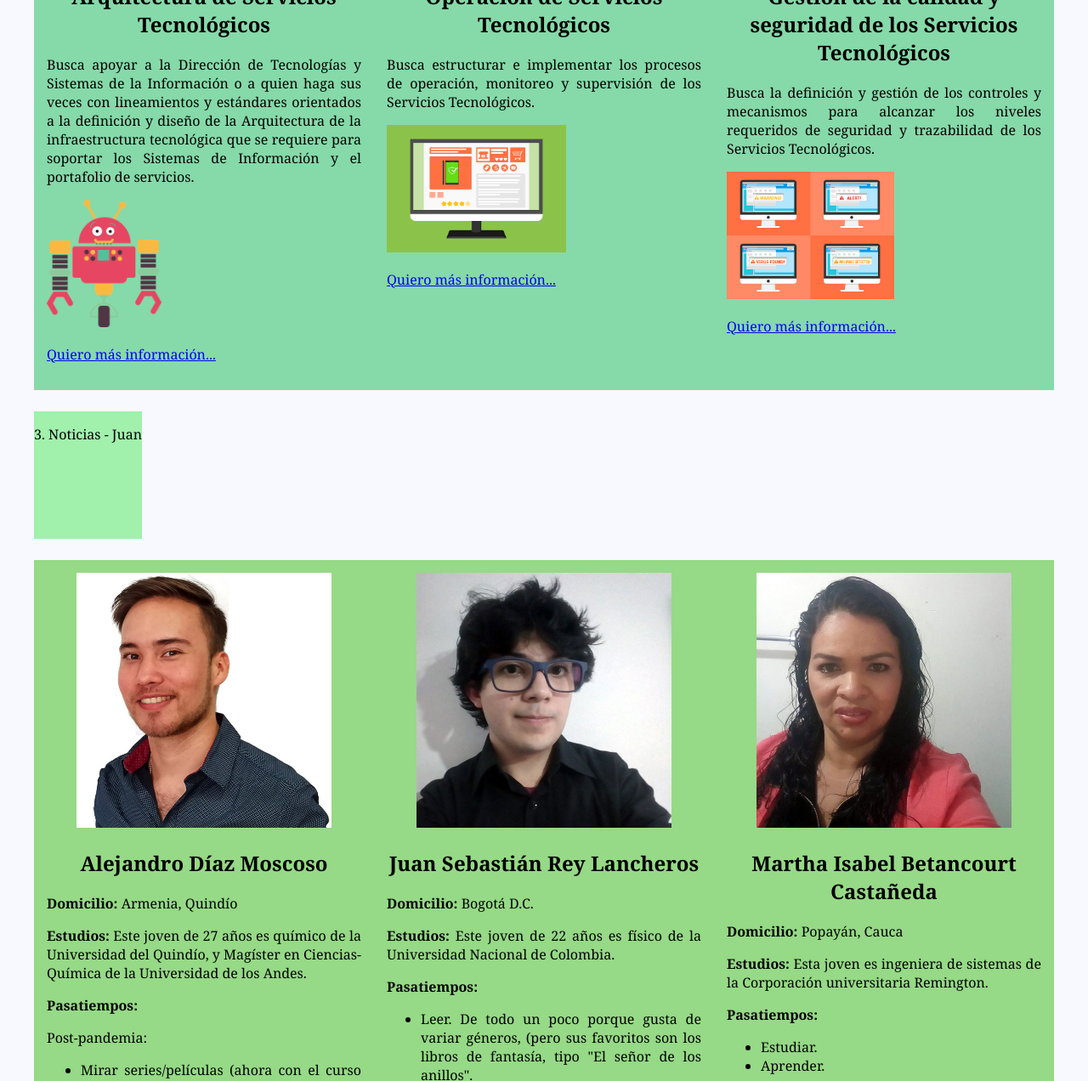
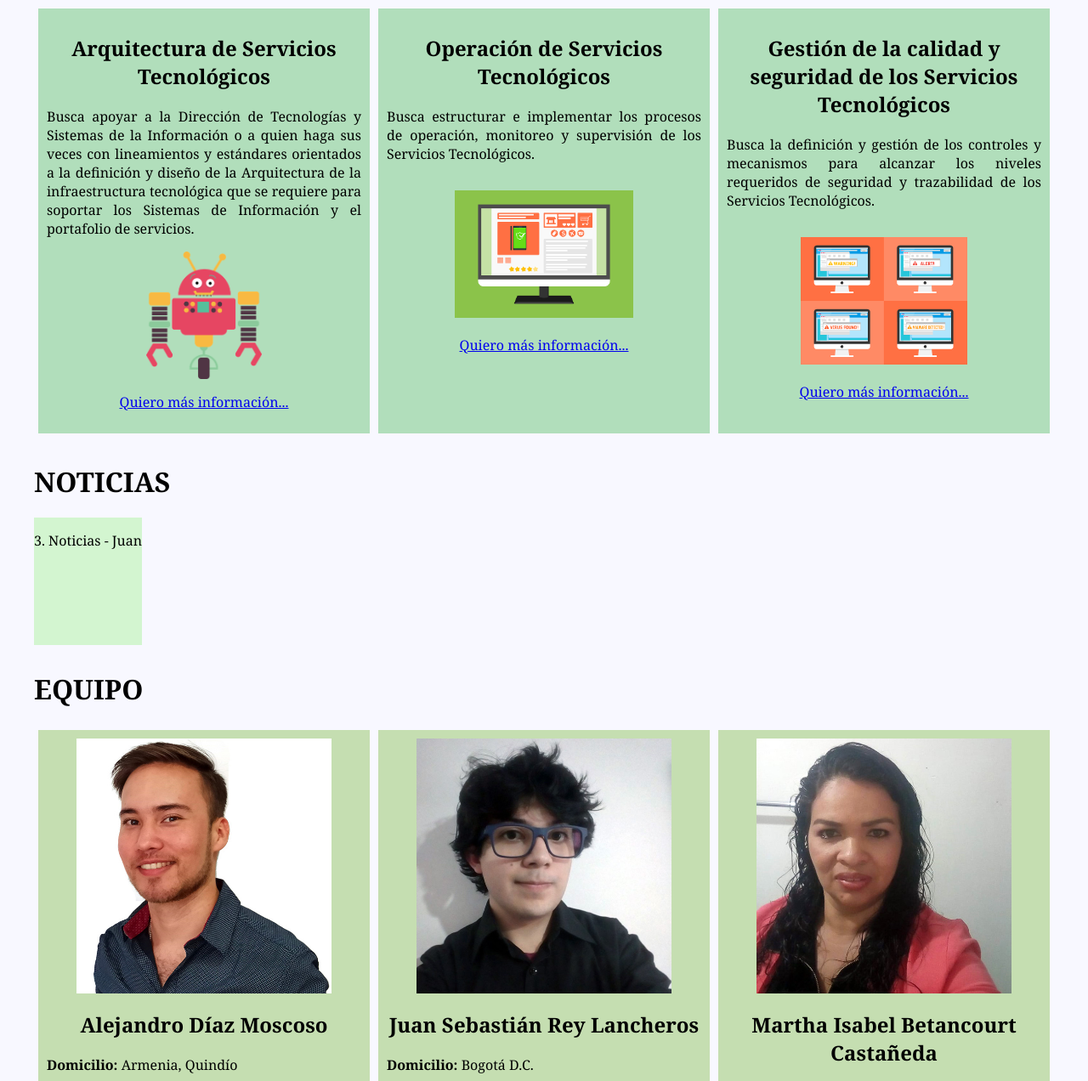
Before and after one commit to jsreyl/semana-1-18, a plain HTML site: page index.html in a window 1280 px wide. Shown: the part 535-1807 px from the top of the page at 85% size. Drawn offline with Linux system fonts and the light colour scheme.

Commit message:
Versión final Issues 1, 2, 4

```diff
--- a/index.html
+++ b/index.html
@@ -11,21 +11,21 @@
         <!-- Menú -->
         <section class="cabecera">
             <div class="cabecera1">
-                <h1>Lo mejor del siglo XXI</h1>
+                <h1>LOS MEJORES SERVICIOS</h1>
             </div>
             <nav class="cabecera1">
                 <ul class="menuPrincipal">
                     <li>
-                        <button ><a href="#" class="enlace">Inicio</a></button>
+                        <button class="botones"><h2><a href="#" class="enlace">Inicio</a></h2></button>
                     </li>
                     <li>
-                        <button><a href="#services" class="enlace">Servicios</a></button>
+                        <button class="botones"><h2><a href="#services" class="enlace">Servicios</a></h2></button>
                     </li>
                     <li>
-                        <button><a href="#news" class="enlace">Noticias</a></button>
+                        <button class="botones"><h2><a href="#news" class="enlace">Noticias</a></h2></button>
                     </li>
                     <li>
-                        <button><a href="#team" class="enlace">Equipo</a></button>
+                        <button class="botones"><h2><a href="#team" class="enlace">Equipo</a></h2></button>
                     </li>
                 </ul>
             </nav>
@@ -36,37 +36,46 @@
         </section>
     </header>
     <main>
+        <div><h1>SERVICIOS</h1></div>
         <section id="services" class="sección">
             <div class="servicios2">
                 <p><h2 class="titulo2">Arquitectura de Servicios Tecnológicos</h2>
                 Busca apoyar a la Dirección de Tecnologías y Sistemas de la Información o a quien haga sus veces con lineamientos y estándares orientados a la definición y diseño de la Arquitectura de la infraestructura tecnológica que se requiere para soportar los Sistemas de Información y el portafolio de servicios.
                 </p>
+                <div class="centrar">
                     <img src="./imagenes/servicio1.png" height="150px" alt="Arquitectura de Servicios Tecnológicos">
                     <p><a href="https://www.mintic.gov.co/arquitecturati/630/w3-propertyvalue-8095.html" class="enlace">Quiero más información...</a></p>
+                </div>
             </div>
             <div class="servicios2">
                 <p><h2 class="titulo2">Operación de Servicios Tecnológicos</h2>
                 Busca estructurar e implementar los procesos de operación, monitoreo y supervisión de los Servicios Tecnológicos.
                 </p>
+                <div class="centrar">
                     <p><img src="./imagenes/servicio2.png" height="150px" alt="Operación de Servicios Tecnológicos"></p>
                     <a href="https://www.mintic.gov.co/arquitecturati/630/w3-propertyvalue-8096.html" class="enlace">Quiero más información...</a>
+                </div>
             </div>
             <div class="servicios2">
                 <p><h2 class="titulo2">Gestión de la calidad y seguridad de los Servicios Tecnológicos</h2>
                 Busca la definición y gestión de los controles y mecanismos para alcanzar los niveles requeridos de seguridad y trazabilidad de los Servicios Tecnológicos.
                 </p>
+                <div class="centrar">
                     <p><img src="./imagenes/servicio3.png" height="150px" alt="Gestión de la calidad y seguridad de los Servicios Tecnológicos"></p>
                     <a href="https://www.mintic.gov.co/arquitecturati/630/w3-propertyvalue-8098.html" class="enlace">Quiero más información...</a>
                 </div>
+            </div>
         </section>
 
+        <div><h1>NOTICIAS</h1></div>
         <section id="news" class="sección">
             <div class="noticias"><p>3. Noticias - Juan</p></div>
         </section>
 
+        <div><h1>EQUIPO</h1></div>
         <section id="team" class="sección">
             <div class="equipo4">
-                <div align="center">
+                <div class="centrar">
                     <img src="./imagenes/alejo.jpg" height="300px" alt="Participante 1 Alejandro">
                 </div>
                 <div class="nombreParticipante">
@@ -96,7 +105,7 @@
                 </div>
             </div>
             <div class="equipo4">
-                <div align="center">
+                <div class="centrar">
                     <img src="./imagenes/juan.jpg" height="300px" alt="Participante 2 Juan">
                 </div>
                 <div class="nombreParticipante">
@@ -117,7 +126,7 @@
                 </div>
             </div>
             <div class="equipo4">
-                <div align="center">
+                <div class="centrar">
                     <img src="./imagenes/martha.jpg" height="300px" alt="Participante 3 Martha">
                 </div>
                 <div class="nombreParticipante">
--- a/style.css
+++ b/style.css
@@ -10,10 +10,11 @@ body{
     display:flex;
     align-items: center;
     height: 150px;
-    background-color: #9AF8DC;
+    background-color: #C8FAE1;
 }
 .cabecera1{
     width: 50%;
+    font-size: x-large;
 }
 .menuPrincipal{
     text-align: right;
@@ -21,6 +22,9 @@ body{
     display: flex;
     justify-content: space-between;
 
+}
+.botones{
+    background-color: #8C9CFF;
 }
 .enlace:hover{
     font-weight: bold;
@@ -39,33 +43,39 @@ body{
 
 }
 .sección{
-    margin-top: 25px;
-    margin-bottom: 15px;
+    margin-top: 10px;
+    margin-bottom: 30px;
     display: flex;
     min-height: 150px;
     justify-content: space-between;
 }
 .servicios2{
     width: 32.5%;
-    background-color: #86D9A9;
-    padding: 15px;
+    background-color: #B1DEBB;
+    margin: 5px;
+    padding: 10px;
 }
 .titulo2{
     text-align: center;
 }
+.centrar{
+    display: flex;
+    flex-direction: column;
+    align-items: center;
+}
 .noticias{
-    background-color: #A1F0AC;
+    background-color: #D3F5D0;
 }
 .equipo4{
     width: 32.5%;
-    display: inline-table;
-    background-color: #96D986;
-    padding: 15px;
+    background-color: #C5DEB1;
+    margin: 5px;
+    padding: 10px;
 }
 .nombreParticipante{
     font-weight: bold;
     text-align: center;
 }
 .footer{
-    background-color: #CCF89A;
+    background-color: #EFFAC8;
 }
```
Lines whose indentation alone changed are shown as unchanged.
